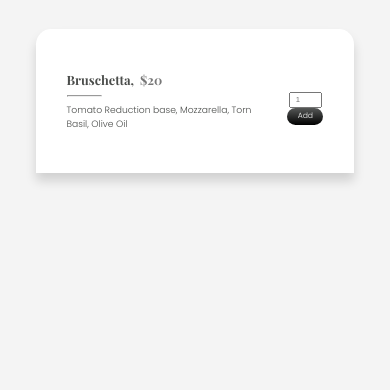
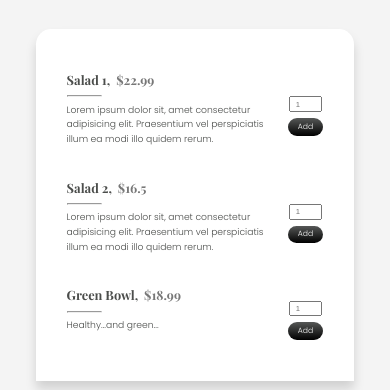
Before and after one commit to anna-ossowska/foodly-app, a React (Create React App) app: page /menu in a window 390 px wide. Shown: the part 493-883 px from the top of the page. Before the commit the page ends 844 px from the top, so only its background shows below. Built offline with nearby package versions, Linux system fonts and the light colour scheme.

Commit message:
Filling MenuCard with data + adding the form

```diff
--- /dev/null
+++ b/src/components/Meals/AvaialbleMeals.js
@@ -0,0 +1,44 @@
+import classes from './AvailableMeals.module.css';
+import MealItem from './MealItem';
+
+const DUMMY_MEALS = [
+  {
+    id: 'm1',
+    title: 'Salad 1',
+    description:
+      'Lorem ipsum dolor sit, amet consectetur adipisicing elit. Praesentium vel perspiciatis illum ea modi illo quidem rerum.',
+    price: 22.99,
+  },
+  {
+    id: 'm2',
+    title: 'Salad 2',
+    description:
+      'Lorem ipsum dolor sit, amet consectetur adipisicing elit. Praesentium vel perspiciatis illum ea modi illo quidem rerum.',
+    price: 16.5,
+  },
+  {
+    id: 'm3',
+    title: 'Green Bowl',
+    description: 'Healthy...and green...',
+    price: 18.99,
+  },
+];
+
+const AvailableMeals = () => {
+  return (
+    <ul>
+      {DUMMY_MEALS.map((meal) => {
+        return (
+          <MealItem
+            id={meal.id}
+            title={meal.title}
+            description={meal.description}
+            price={meal.price}
+          />
+        );
+      })}
+    </ul>
+  );
+};
+
+export default AvailableMeals;
--- /dev/null
+++ b/src/components/Meals/MealItem.js
@@ -0,0 +1,20 @@
+import classes from './MealItem.module.css';
+import MealItemForm from './MealItemForm';
+
+const MealItem = (props) => {
+  return (
+    <li>
+      <div className={classes['meal-info']}>
+        <h4 className={classes['meal-title']}>
+          {props.title}, &nbsp;
+          <span className={classes['meal-price']}>${props.price}</span>
+        </h4>
+        <hr />
+        <p className={classes['meal-description']}>{props.description}</p>
+      </div>
+      <MealItemForm />
+    </li>
+  );
+};
+
+export default MealItem;
--- /dev/null
+++ b/src/components/Meals/MealItem.module.css
@@ -0,0 +1,17 @@
+.meal-title {
+  font-size: 2.5rem;
+}
+.meal-price {
+  color: var(--color-grey-dark-3);
+}
+
+.meal-description {
+  font-size: 1.8rem;
+}
+
+/* Tab-land 1200px*/
+@media only screen and (max-width: 75em) {
+  .menu-info {
+    margin-right: 3rem;
+  }
+}
--- a/src/components/Meals/MealItemForm.js
+++ b/src/components/Meals/MealItemForm.js
@@ -0,0 +1,20 @@
+import classes from './MealItemForm.module.css';
+
+const MealItem = (props) => {
+  return (
+    <div className={classes['menu-form']}>
+      <form>
+        <div className={classes['menu-form-control']}>
+          <label>Amount</label>
+          <input type="number" min="1" step="1" max="5" defaultValue="1" />
+        </div>
+
+        <div className={classes['form-action']}>
+          <button className="btn-secondary">Add</button>
+        </div>
+      </form>
+    </div>
+  );
+};
+
+export default MealItem;
--- /dev/null
+++ b/src/components/Meals/MealItemForm.module.css
@@ -0,0 +1,47 @@
+.menu-form {
+  display: flex;
+  align-items: center;
+}
+
+.menu-form-control {
+  display: flex;
+  flex-direction: column;
+}
+
+.menu-form-control label {
+  text-align: center;
+  padding: 0.5rem 0;
+  opacity: 0;
+  transform: translateY(1rem);
+  transition: all 0.25s ease-in;
+  font-weight: bolder;
+  color: var(--color-highlight);
+  font-size: 1.25rem;
+}
+
+.menu-form-control:hover label {
+  opacity: 1;
+  transform: translateY(0);
+}
+
+.menu-form input,
+.menu-form button {
+  font-size: 1.5rem;
+}
+
+.menu-form input {
+  text-align: center;
+  margin: 0 0.3rem;
+  padding: 0.25rem 0rem;
+  color: var(--color-grey-dark-3);
+}
+
+.menu-form input:focus {
+  outline: none;
+}
+
+.form-action {
+  text-align: center;
+  font-size: 1rem;
+  margin-top: 1.25rem;
+}
--- a/src/components/UI/MenuCard.js
+++ b/src/components/UI/MenuCard.js
@@ -1,40 +1,10 @@
 import classes from './MenuCard.module.css';
+import AvailableMeals from '../Meals/AvaialbleMeals';
 
 const MenuCard = () => {
   return (
     <div className={classes['menu-card']}>
-      <ul>
-        <li>
-          <div className={classes['menu-info']}>
-            <h4 className={classes['menu-title']}>
-              Bruschetta, &nbsp;
-              <span className={classes['menu-price']}>$20</span>
-            </h4>
-            <hr />
-            <p className={classes['menu-description']}>
-              Tomato Reduction base, Mozzarella, Torn Basil, Olive Oil
-            </p>
-          </div>
-          <div className={classes['menu-form']}>
-            <form>
-              <div className={classes['menu-form-control']}>
-                <label>Amount</label>
-                <input
-                  type="number"
-                  min="1"
-                  step="1"
-                  max="5"
-                  defaultValue="1"
-                />
-              </div>
-
-              <div className="form-action">
-                <button className="btn-secondary">Add</button>
-              </div>
-            </form>
-          </div>
-        </li>
-      </ul>
+      <AvailableMeals />
     </div>
   );
 };
--- a/src/components/UI/MenuCard.module.css
+++ b/src/components/UI/MenuCard.module.css
@@ -22,72 +22,6 @@
   margin: 1rem 0;
 }
 
-.menu-title {
-  font-size: 2.5rem;
-}
-.menu-price {
-  color: var(--color-grey-dark-3);
-}
-
-.menu-description {
-  font-size: 1.8rem;
-}
-
-.menu-form {
-  display: flex;
-  align-items: center;
-}
-
-.menu-form-control {
-  display: flex;
-  flex-direction: column;
-}
-
-.menu-form-control label {
-  text-align: center;
-  padding: 0.5rem 0;
-  opacity: 0;
-  transform: translateY(1rem);
-  transition: all 0.25s ease-in;
-  font-weight: bolder;
-  color: var(--color-highlight);
-  font-size: 1.25rem;
-}
-
-.menu-form-control:hover label {
-  opacity: 1;
-  transform: translateY(0);
-}
-
-.menu-form input,
-.menu-form button {
-  font-size: 1.5rem;
-}
-
-.menu-form input {
-  text-align: center;
-  margin: 0 0.3rem;
-  padding: 0.25rem 0rem;
-  color: var(--color-grey-dark-3);
-}
-
-.menu-form input:focus {
-  outline: none;
-}
-
-.btn-plus,
-.btn-minus {
-  all: unset;
-  border: var(--color-grey-light-2) solid 1px;
-  padding: 0 0.8rem;
-}
-
-.form-action {
-  text-align: center;
-  font-size: 1rem;
-  margin-top: 1.25rem;
-}
-
 /* Tab-land 1200px*/
 @media only screen and (max-width: 75em) {
   .menu-card {
@@ -97,10 +31,6 @@
     padding: 8rem 10rem;
     margin: 0 7rem;
   }
-
-  .menu-info {
-    margin-right: 3rem;
-  }
 }
 
 /* Phone  600px*/
```
Also changed, not shown: src/components/Meals/AvailableMeals.module.css (added), 1 other file (tests, documents, lock files or other folders).
